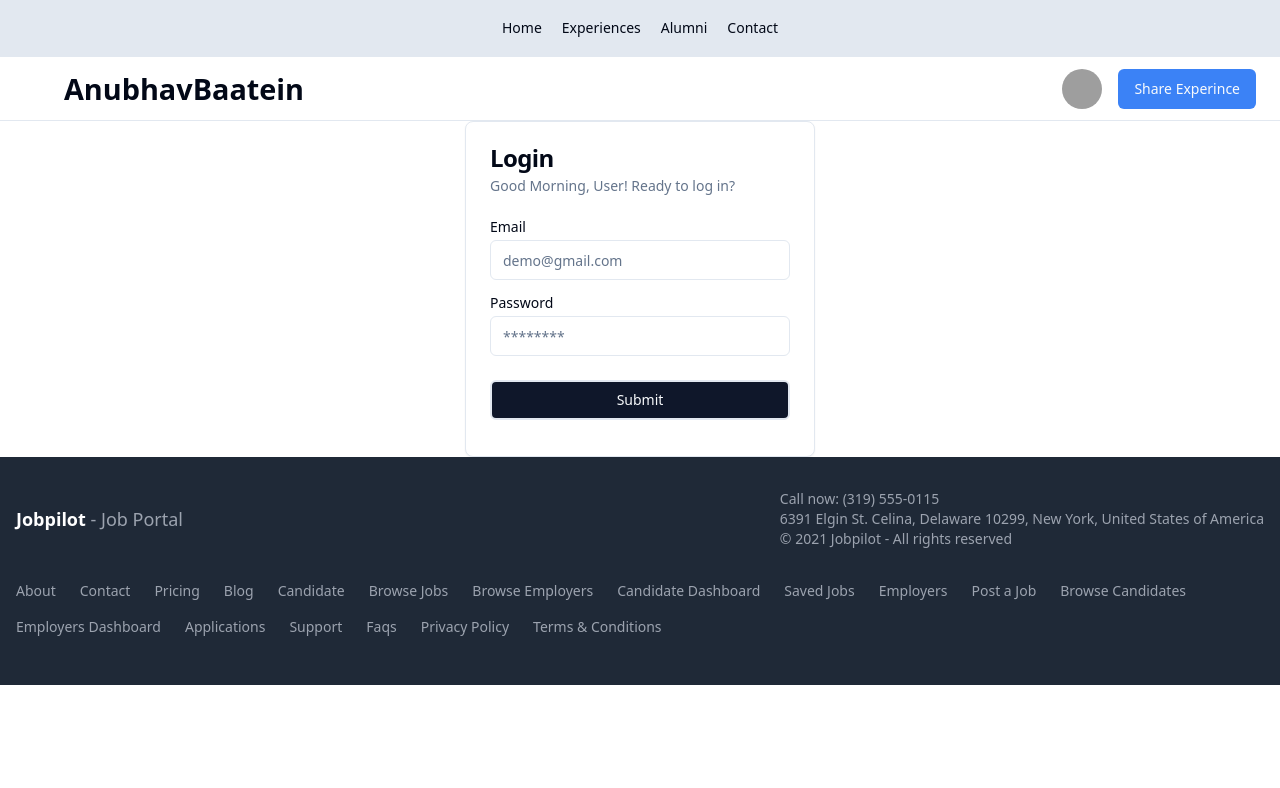
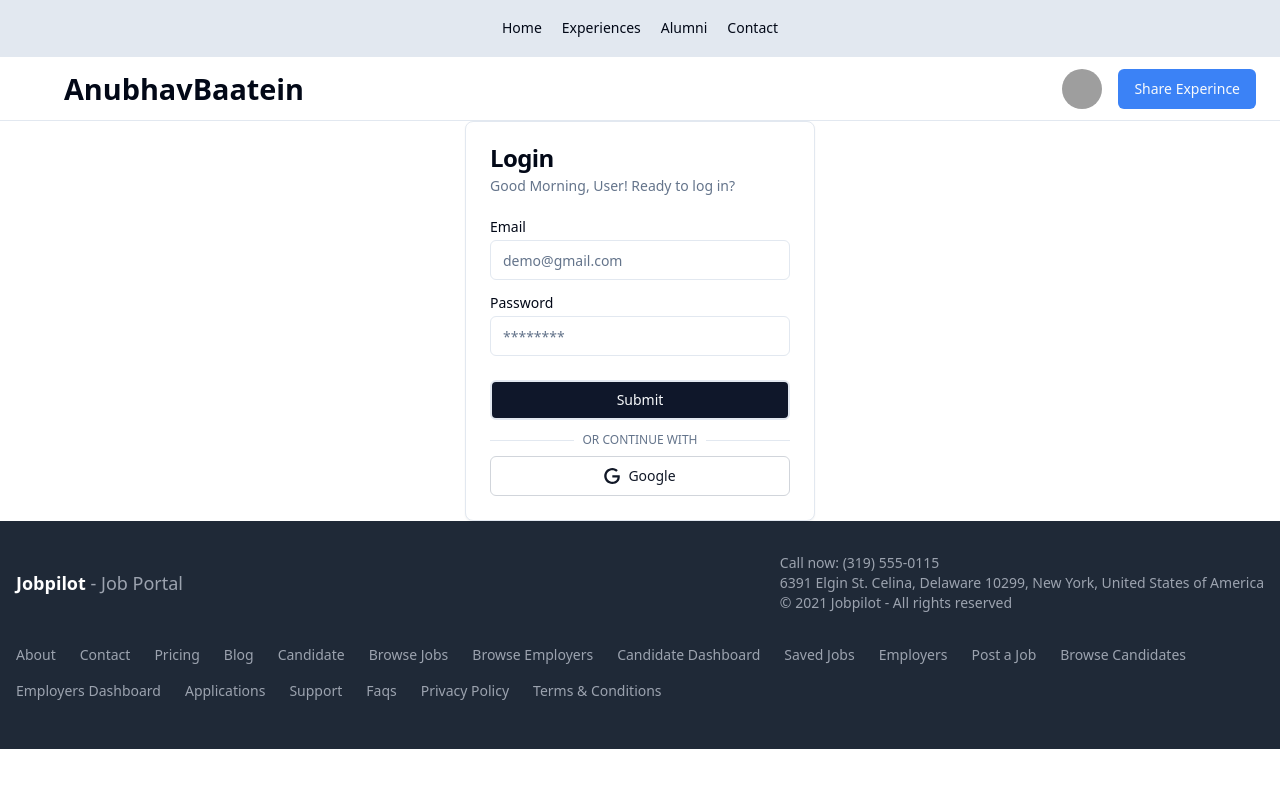
Before and after one commit to kevintamakuwala/Duhacks3.0-AnubhavBaatein, a React (Vite) app in the folder frontend/: page /login in a window 1280 px wide. Shown: the top 788 px of the page. Built offline with nearby package versions, Linux system fonts and the light colour scheme; no server answers; grey boxes are pictures that could not be loaded.

Commit message:
Add Google sign-in option to Login and Register forms

```diff
--- a/frontend/src/Pages/Login.jsx
+++ b/frontend/src/Pages/Login.jsx
@@ -142,6 +142,32 @@
                 Submit
               </Button>
             )}
+            <div className="w-full">
+              <div className="relative">
+                <div className="absolute inset-0 flex items-center">
+                  <span className="w-full border-t" />
+                </div>
+                <div className="relative flex justify-center text-xs uppercase">
+                  <span className="bg-background px-2 text-muted-foreground">
+                    Or continue with
+                  </span>
+                </div>
+              </div>
+              <Button
+                variant="outline"
+                type="button"
+                              onClick={signInWithGoogle}
+                              className="w-full mt-2 bg-white border border-gray-300 text-gray-900 hover:bg-gray-50 focus:ring-2 focus:ring-offset-2 focus:ring-gray-500"
+              >
+                <svg role="img" viewBox="0 0 24 24" className="mr-2 h-4 w-4">
+                  <path
+                    fill="currentColor"
+                    d="M12.48 10.92v3.28h7.84c-.24 1.84-.853 3.187-1.787 4.133-1.147 1.147-2.933 2.4-6.053 2.4-4.827 0-8.6-3.893-8.6-8.72s3.773-8.72 8.6-8.72c2.6 0 4.507 1.027 5.907 2.347l2.307-2.307C18.747 1.44 16.133 0 12.48 0 5.867 0 .307 5.387.307 12s5.56 12 12.173 12c3.573 0 6.267-1.173 8.373-3.36 2.16-2.16 2.84-5.213 2.84-7.667 0-.76-.053-1.467-.173-2.053H12.48z"
+                  />
+                </svg>
+                Google
+              </Button>
+            </div>
           </CardFooter>
         </Card>
       </form>
--- a/frontend/src/custom_components/RegisterForm.jsx
+++ b/frontend/src/custom_components/RegisterForm.jsx
@@ -67,9 +67,29 @@
             </Label>
             <Input id="password" placeholder="******" type="password" />
           </div>
-                  <Button
-                    type = "submit"
-                  >Sign In with Email</Button>
+          <Button
+            type="submit">
+            Sign In with Email
+          </Button>
+          <div className="relative">
+        <div className="absolute inset-0 flex items-center">
+          <span className="w-full border-t" />
+        </div>
+        <div className="relative flex justify-center text-xs uppercase">
+          <span className="bg-background px-2 text-muted-foreground">
+            Or continue with
+          </span>
+        </div>
+      </div>
+          <Button variant="outline" type="button" onClick={signInWithGoogle}>
+            <svg role="img" viewBox="0 0 24 24" className="mr-2 h-4 w-4">
+              <path
+                fill="currentColor"
+                d="M12.48 10.92v3.28h7.84c-.24 1.84-.853 3.187-1.787 4.133-1.147 1.147-2.933 2.4-6.053 2.4-4.827 0-8.6-3.893-8.6-8.72s3.773-8.72 8.6-8.72c2.6 0 4.507 1.027 5.907 2.347l2.307-2.307C18.747 1.44 16.133 0 12.48 0 5.867 0 .307 5.387.307 12s5.56 12 12.173 12c3.573 0 6.267-1.173 8.373-3.36 2.16-2.16 2.84-5.213 2.84-7.667 0-.76-.053-1.467-.173-2.053H12.48z"
+              />
+            </svg>
+            Google
+          </Button>
         </div>
       </form>
     </div>
```
